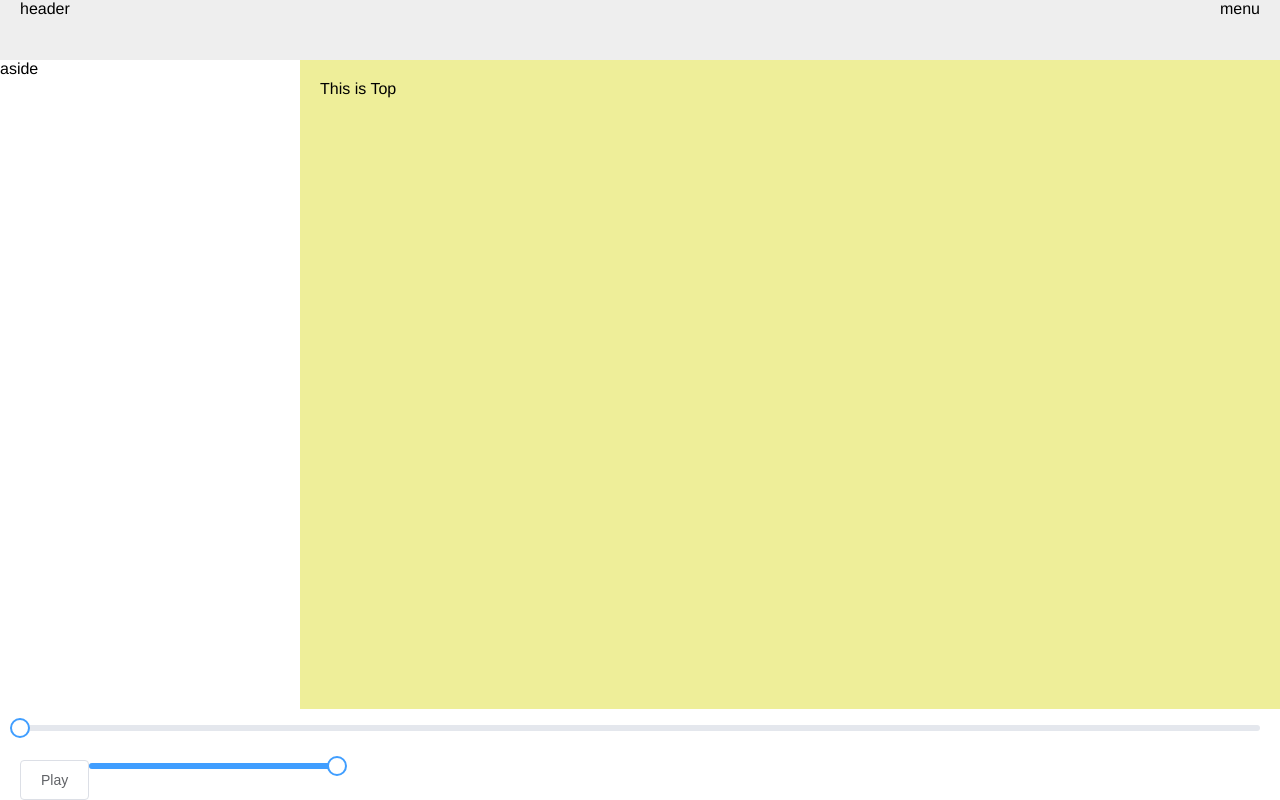
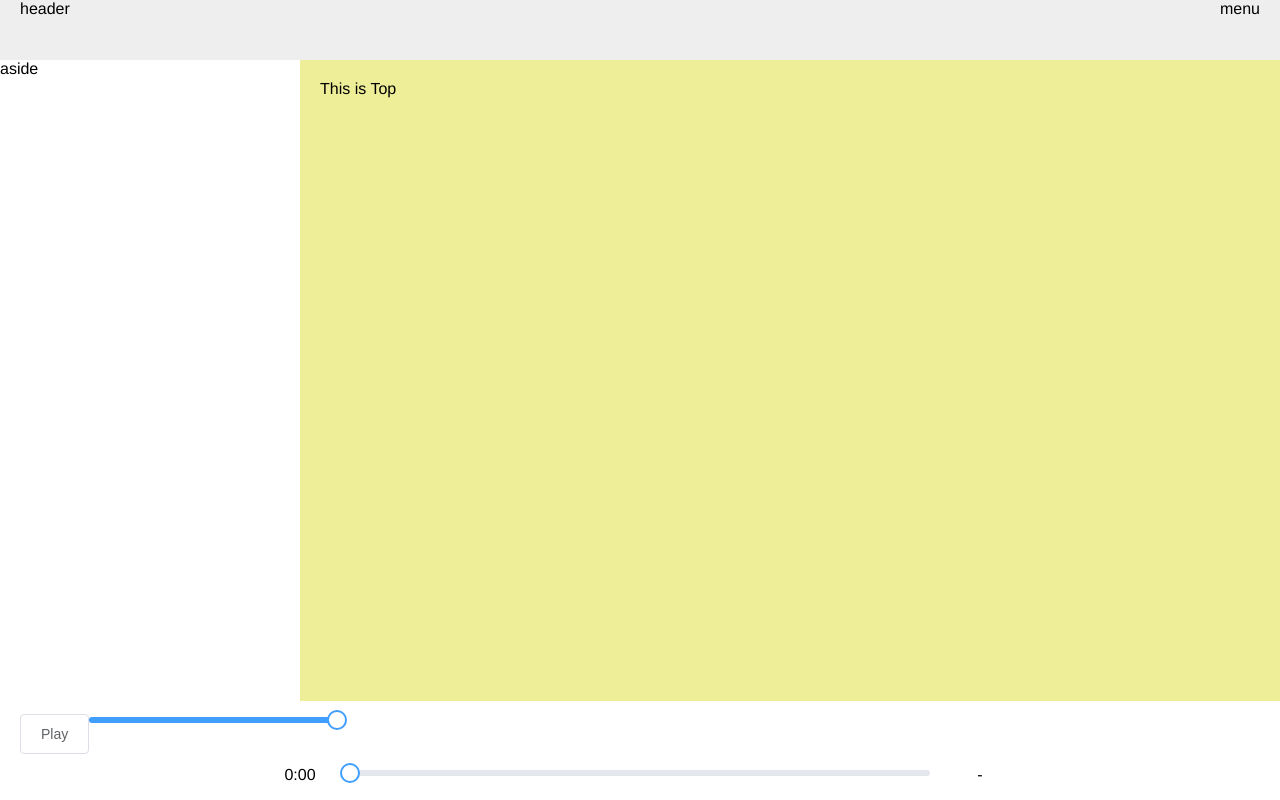
Before and after one commit to traP-jp/qtunes-frontend, a Vue app: page / in a window 1280 px wide. Built offline with nearby package versions, Linux system fonts and the light colour scheme.

Commit message:
🎨 再生中に時間の表示 + シークバーを下側に

```diff
--- a/src/layout/component/LayoutPlayer.vue
+++ b/src/layout/component/LayoutPlayer.vue
@@ -1,13 +1,5 @@
 <template>
   <div>
-    <el-slider
-      v-model.number="nowPos"
-      :step="1"
-      :min="0"
-      :max="Number.isNaN(musicLength) ? 100 : musicLength"
-      :format-tooltip="formatPos"
-      @change="onPosChange"
-    />
     <el-button @click="togglePlay">{{ isPlayed ? 'Pause' : 'Play' }}</el-button>
     <el-slider
       v-model.number="nowVol"
@@ -17,6 +9,23 @@
       class="volume-slider"
       @change="onVolChange"
     />
+    <div class="time-slider-container">
+      <el-row class="time-slider-with-msg">
+        <el-col class="time-msg">{{ formatPos(nowPos) }}</el-col>
+        <el-col class="time-slider-col">
+          <el-slider
+            v-model.number="nowPos"
+            :step="1"
+            :min="0"
+            :max="Number.isNaN(musicLength) ? 100 : musicLength"
+            :format-tooltip="formatPos"
+            class="time-slider"
+            @change="onPosChange"
+          />
+        </el-col>
+        <el-col class="time-msg">{{ formatPos(musicLength) }}</el-col>
+      </el-row>
+    </div>
   </div>
 </template>
 
@@ -61,6 +70,9 @@ export default defineComponent({
     }
 
     const formatPos = (val: number) => {
+      if (Number.isNaN(val)) {
+        return '-'
+      }
       const floorVal = Math.floor(val)
       const minute = (floorVal / 60) | 0
       const second = floorVal % 60
@@ -91,4 +103,26 @@ export default defineComponent({
   display: inline-block;
   width: 20%;
 }
+.time-slider-container {
+  text-align: center;
+  .time-slider-with-msg {
+    width: 60%;
+    display: inline-block;
+    .time-msg {
+      width: 4rem;
+      line-height: 42px;
+    }
+    .time-slider-col {
+      width: calc(100% - 8rem);
+      padding: {
+        left: 18px;
+        right: 18px;
+      }
+      .time-slider {
+        display: inline-block;
+        width: 100%;
+      }
+    }
+  }
+}
 </style>
```
